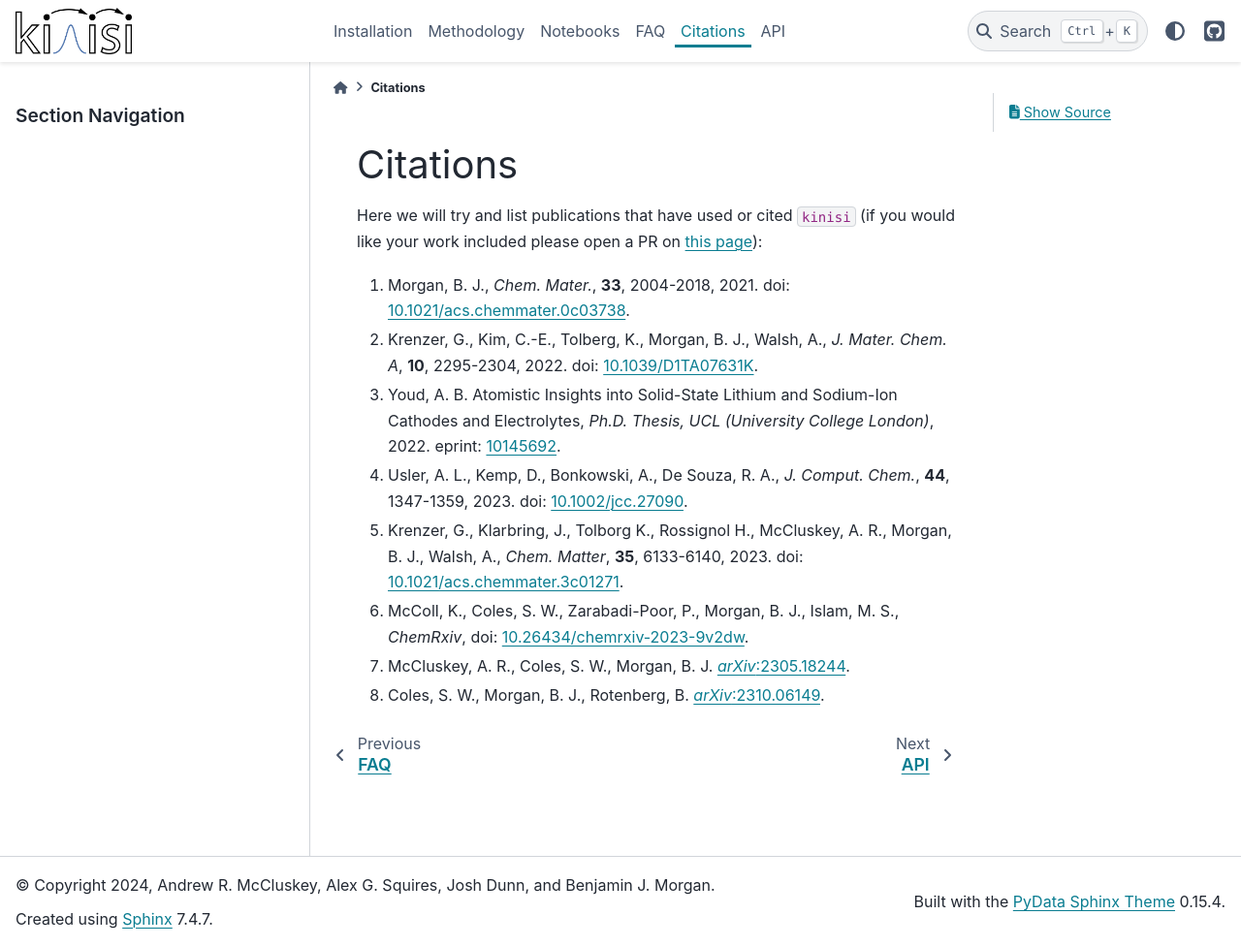
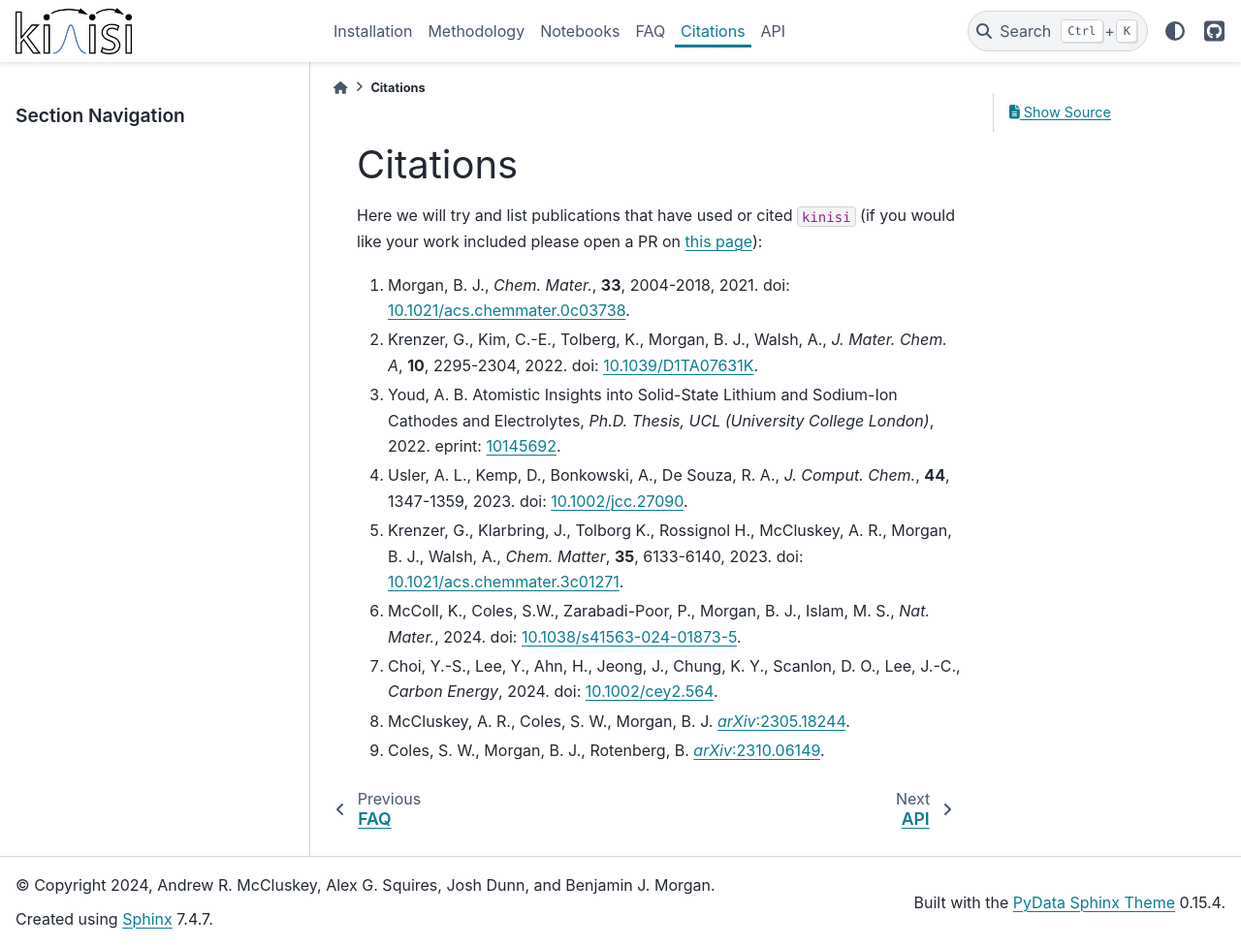
Before and after one commit to bjmorgan/kinisi, a Sphinx documentation site: the page built from docs/source/papers.md, in a window 1280 px wide and 977 px high. Shown: the whole window at 97% size. Built offline with Sphinx 7.4.7 and the PyData theme 0.15.4, drawn with Linux system fonts in a browser that asks for light colours.

Commit message:
Update papers.md

```diff
--- a/docs/source/papers.md
+++ b/docs/source/papers.md
@@ -7,6 +7,8 @@ Here we will try and list publications that have used or cited `kinisi` (if you
 3. Youd, A. B. Atomistic Insights into Solid-State Lithium and Sodium-Ion Cathodes and Electrolytes, *Ph.D. Thesis, UCL (University College London)*, 2022. eprint: [10145692](https://discovery.ucl.ac.uk/id/eprint/10145692/).
 4. Usler, A. L., Kemp, D., Bonkowski, A., De Souza, R. A., *J. Comput. Chem.*, **44**, 1347-1359, 2023. doi: [10.1002/jcc.27090](https://doi.org/10.1002/jcc.27090).
 5. Krenzer, G., Klarbring, J., Tolborg K., Rossignol H., McCluskey, A. R., Morgan, B. J., Walsh, A., *Chem. Matter*, **35**, 6133-6140, 2023. doi: [10.1021/acs.chemmater.3c01271](https://doi.org/10.1021/acs.chemmater.3c01271).
-6. McColl, K., Coles, S. W., Zarabadi-Poor, P., Morgan, B. J., Islam, M. S., *ChemRxiv*, doi: [10.26434/chemrxiv-2023-9v2dw](https://doi.org/10.26434/chemrxiv-2023-9v2dw).
-7. McCluskey, A. R., Coles, S. W., Morgan, B. J. [*arXiv*:2305.18244](https://arxiv.org/abs/2305.18244).
-8. Coles, S. W., Morgan, B. J., Rotenberg, B. [*arXiv*:2310.06149](https://arxiv.org/abs/2310.06149).
+
+6. McColl, K., Coles, S.W., Zarabadi-Poor, P., Morgan, B. J., Islam, M. S., *Nat. Mater.*, 2024. doi: [10.1038/s41563-024-01873-5](https://doi.org/10.1038/s41563-024-01873-5).
+7. Choi, Y.-S., Lee, Y., Ahn, H., Jeong, J., Chung, K. Y., Scanlon, D. O., Lee, J.-C., *Carbon Energy*, 2024. doi: [10.1002/cey2.564](https://doi.org/10.1002/cey2.564).
+8. McCluskey, A. R., Coles, S. W., Morgan, B. J. [*arXiv*:2305.18244](https://arxiv.org/abs/2305.18244).
+9. Coles, S. W., Morgan, B. J., Rotenberg, B. [*arXiv*:2310.06149](https://arxiv.org/abs/2310.06149).
```
